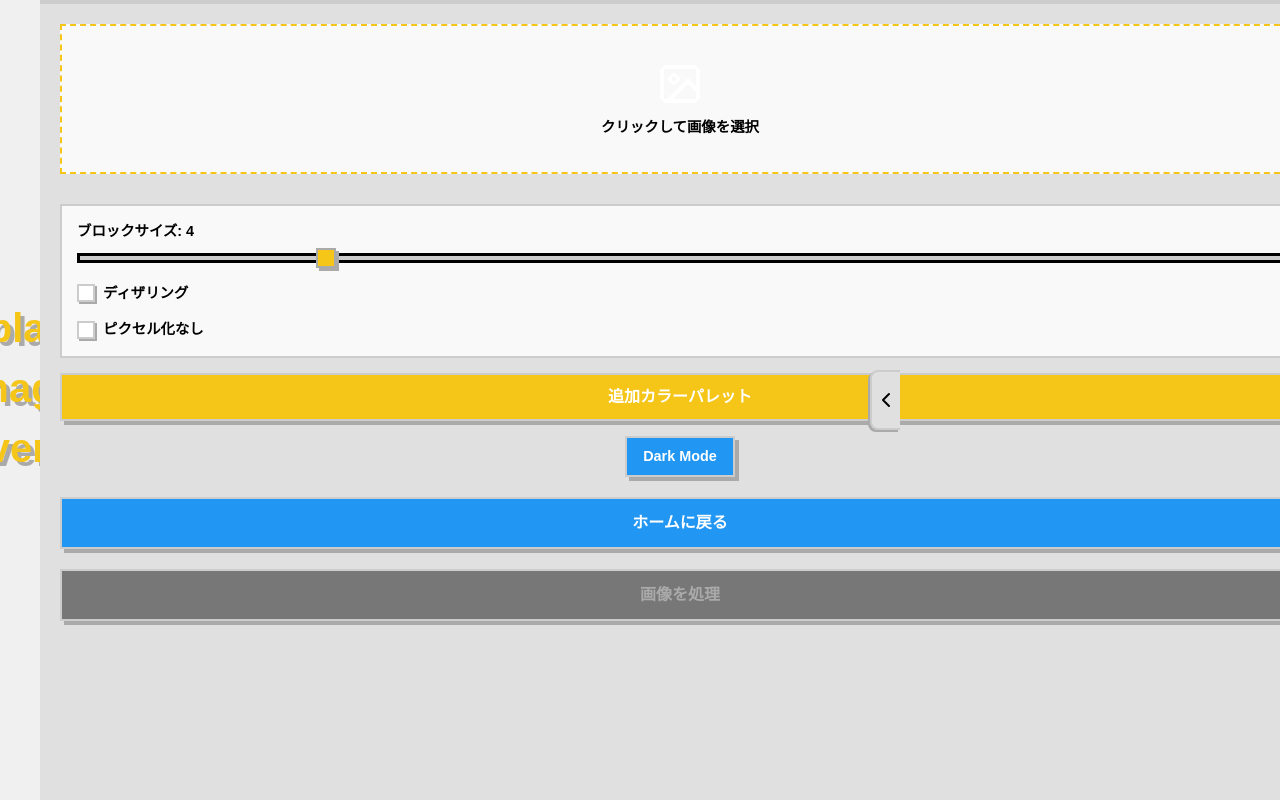
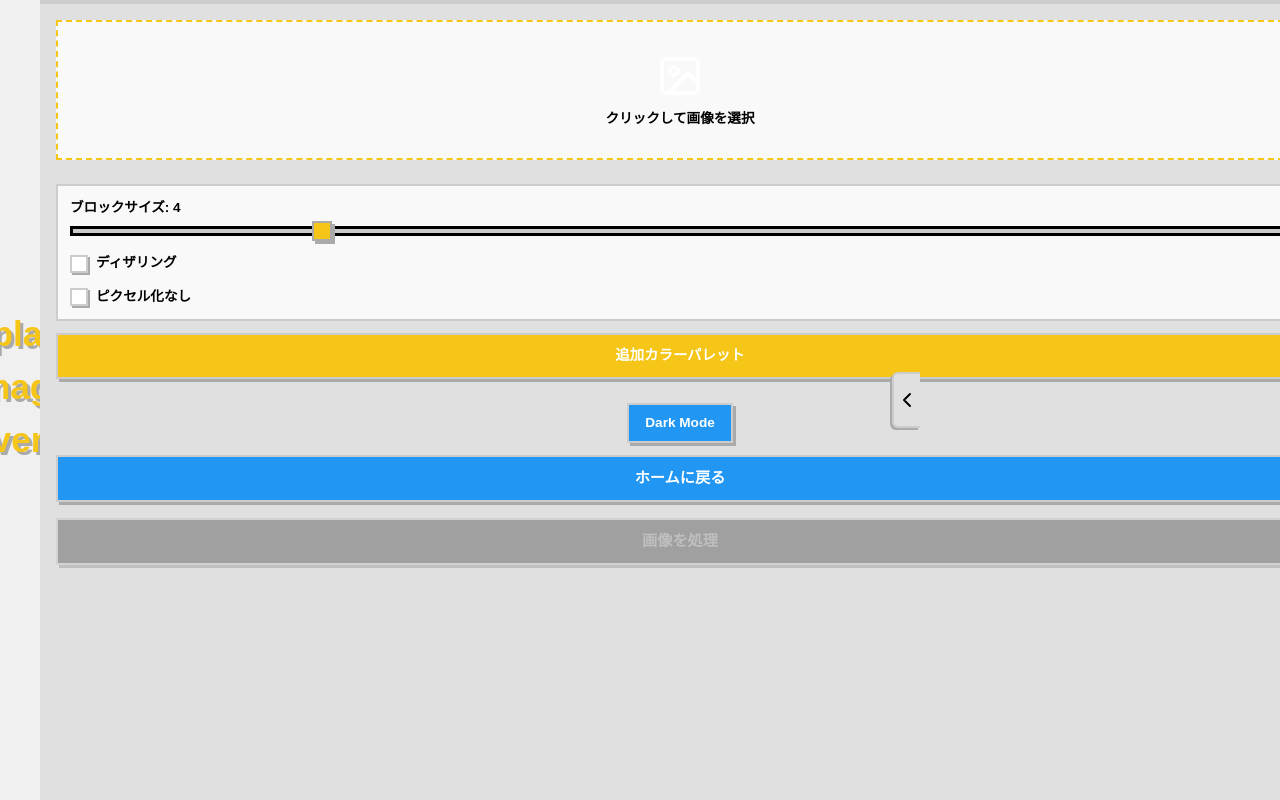
Before and after one commit to tomaru919/wplace-next.js, a Next.js app: page /edit in a window 1280 px wide. Built offline with nearby package versions, Linux system fonts and the light colour scheme; a web font is replaced by a local one.

Commit message:
feat: add file paths as comments to various components and stylesheets for better clarity

```diff
--- a/src/app/actions/image_conversion.ts
+++ b/src/app/actions/image_conversion.ts
@@ -1,3 +1,4 @@
+// app\actions\image_conversion.ts
 "use server"
 
 import sharp from "sharp"
--- a/src/app/components/image _conversion.tsx
+++ b/src/app/components/image _conversion.tsx
@@ -1,3 +1,4 @@
+// src\app\components\image _conversion.tsx
 "use client"
 
 import Link from "next/link"
--- a/src/app/components/library.tsx
+++ b/src/app/components/library.tsx
@@ -1,3 +1,4 @@
+// src\app\components\library.tsx
 "use client"
 
 import { useRouter } from "next/navigation"
--- a/src/app/components/select_colors_modal.tsx
+++ b/src/app/components/select_colors_modal.tsx
@@ -1,3 +1,4 @@
+// src\app\components\select_colors_modal.tsx
 import { SELECTABLE_COLORS } from "@/lib/palette"
 
 export function SelectColorsModal({
--- a/src/app/components/theme_toggle.tsx
+++ b/src/app/components/theme_toggle.tsx
@@ -1,3 +1,4 @@
+// src\app\components\theme_toggle.tsx
 "use client"
 
 import { useTheme } from "@/lib/theme_provider"
--- a/src/app/edit/page.tsx
+++ b/src/app/edit/page.tsx
@@ -1,3 +1,4 @@
+// src\app\edit\page.tsx
 import { headers } from "next/headers"
 import Link from "next/link"
 import ImageConversion from "@/app/components/image _conversion"
--- a/src/app/globals.css
+++ b/src/app/globals.css
@@ -1,3 +1,4 @@
+/* src\app\globals.css */
 @import "tailwindcss";
 
 :root {
@@ -90,10 +91,10 @@ body {
 }
 
 .sidebar {
-  width: 380px;
+  width: 360px;
   flex-shrink: 0;
   background-color: var(--sidebar-background);
-  padding: 20px;
+  padding: 16px;
   overflow-y: auto;
   border-left: 4px solid var(--border-main);
   position: relative;
@@ -106,24 +107,45 @@ body {
 h1 {
   text-align: center;
   margin-bottom: 25px;
-  font-size: 2.5rem;
+  font-size: 2.2rem;
   font-weight: 700;
   color: var(--primary-accent);
-  text-shadow: 4px 4px 0px var(--shadow-main);
+  text-shadow: 3px 3px 0px var(--shadow-main);
+}
+
+h2,
+h3,
+h4 {
+  font-weight: 600;
+  color: var(--text-main);
+  margin-bottom: 10px;
+}
+
+h2 {
+  font-size: 1.5rem;
+}
+
+h3 {
+  font-size: 1.2rem;
+}
+
+h4 {
+  font-size: 1rem;
 }
 
 .upload-area {
   border: 2px dashed var(--upload-area-border);
-  padding: 20px;
+  padding: 16px;
   text-align: center;
   cursor: pointer;
   background-color: var(--upload-area-background);
-  margin-bottom: 15px;
+  margin-bottom: 12px;
   display: flex;
   flex-direction: column;
   justify-content: center;
   align-items: center;
-  min-height: 150px;
+  min-height: 140px;
+  transition: background-color 0.2s ease;
 }
 
 .upload-area:hover {
@@ -143,7 +165,7 @@ h1 {
 }
 
 .controls {
-  padding: 15px;
+  padding: 12px;
   background-color: var(--controls-background);
   border: 2px solid var(--border-main);
 }
@@ -151,24 +173,24 @@ h1 {
 .setting {
   display: flex;
   flex-direction: column;
-  margin-bottom: 15px;
-  gap: 15px;
+  margin-bottom: 12px;
+  gap: 12px;
 }
 
 .control-group {
   display: flex;
   flex-direction: column;
-  gap: 10px;
+  gap: 8px;
 }
 
 .control-group:nth-child(1) {
-  margin-bottom: 15px;
+  margin-bottom: 12px;
 }
 
 label {
   font-weight: 600;
   color: var(--text-main);
-  font-size: 0.9rem;
+  font-size: 0.85rem;
 }
 
 input[type="range"] {
@@ -261,21 +283,21 @@ input[type="checkbox"]:checked::before {
   background-color: var(--process-button-background);
   color: var(--process-button-text);
   border: 2px solid var(--border-main);
-  padding: 12px 30px;
-  font-size: 1rem;
+  padding: 10px 24px;
+  font-size: 0.95rem;
   font-weight: 600;
   cursor: pointer;
   transition: all 0.1s ease;
-  box-shadow: 4px 4px 0 var(--shadow-main);
+  box-shadow: 3px 3px 0 var(--shadow-main);
   display: block;
   width: 100%;
-  margin: 20px auto;
+  margin: 16px auto;
   font-family: "DotGothic16", sans-serif;
 }
 
-.process-btn:hover {
-  transform: translate(2px, 2px);
-  box-shadow: 2px 2px 0 var(--shadow-main);
+.process-btn:hover:not(:disabled) {
+  transform: translate(1.5px, 1.5px);
+  box-shadow: 1.5px 1.5px 0 var(--shadow-main);
 }
 
 .process-btn:disabled {
@@ -283,21 +305,22 @@ input[type="checkbox"]:checked::before {
   color: #aaa;
   cursor: not-allowed;
   transform: none;
-  box-shadow: 4px 4px 0 var(--shadow-main);
+  box-shadow: 3px 3px 0 var(--shadow-main);
+  opacity: 0.6;
 }
 
 .home-link {
   background-color: var(--secondary-button-background);
   color: var(--secondary-button-text);
   border: 2px solid var(--border-main);
-  padding: 12px 30px;
-  font-size: 1rem;
+  padding: 10px 24px;
+  font-size: 0.95rem;
   font-weight: 600;
   cursor: pointer;
   transition: all 0.1s ease;
-  box-shadow: 4px 4px 0 var(--shadow-main);
+  box-shadow: 3px 3px 0 var(--shadow-main);
   display: block;
-  margin: 20px auto;
+  margin: 12px auto;
   font-family: "DotGothic16", sans-serif;
   text-align: center;
   text-decoration: none;
@@ -308,32 +331,34 @@ input[type="checkbox"]:checked::before {
   color: var(--secondary-button-text);
   border: 2px solid var(--border-main);
   padding: 8px 16px;
-  font-size: 0.9rem;
+  font-size: 0.85rem;
   font-weight: 600;
   cursor: pointer;
   transition: all 0.1s ease;
-  box-shadow: 4px 4px 0 var(--shadow-main);
+  box-shadow: 3px 3px 0 var(--shadow-main);
   display: block;
-  margin: auto;
+  margin: 12px auto;
   font-family: "DotGothic16", sans-serif;
   text-align: center;
   text-decoration: none;
 }
 
-.home-link:hover {
-  transform: translate(2px, 2px);
-  box-shadow: 2px 2px 0 var(--shadow-main);
+.home-link:hover,
+.theme-toggle-btn:hover {
+  transform: translate(1.5px, 1.5px);
+  box-shadow: 1.5px 1.5px 0 var(--shadow-main);
 }
 
 .preview-container {
   min-width: 0;
   background: var(--preview-background);
   border: 2px solid var(--border-main);
-  padding: 15px;
+  padding: 12px;
   display: flex;
   flex-direction: column;
   width: 100%;
   height: 100%;
+  gap: 8px;
 }
 
 .canvas-container {
@@ -348,11 +373,11 @@ input[type="checkbox"]:checked::before {
 .zoom-controls {
   display: flex;
   align-items: center;
-  gap: 10px;
-  margin-bottom: 10px;
+  gap: 8px;
   padding: 8px;
   background: var(--zoom-controls-background);
   border: 2px solid var(--border-main);
+  flex-wrap: wrap;
 }
 
 select {
@@ -386,13 +411,14 @@ select {
   background: var(--secondary-button-background);
   color: var(--secondary-button-text);
   border: 2px solid var(--border-main);
-  padding: 8px 16px;
+  padding: 8px 12px;
   font-weight: 600;
   cursor: pointer;
   transition: all 0.1s ease;
-  box-shadow: 4px 4px 0 var(--shadow-main);
+  box-shadow: 3px 3px 0 var(--shadow-main);
   font-family: "DotGothic16", sans-serif;
-  font-size: 0.9rem;
+  font-size: 0.85rem;
+  white-space: nowrap;
 }
 
 .save-btn {
@@ -401,8 +427,8 @@ select {
 
 .download-btn:hover,
 .save-btn:hover {
-  transform: translate(2px, 2px);
-  box-shadow: 2px 2px 0 var(--shadow-main);
+  transform: translate(1.5px, 1.5px);
+  box-shadow: 1.5px 1.5px 0 var(--shadow-main);
 }
 
 .processing {
@@ -450,7 +476,7 @@ select {
 }
 
 .color-settings-container {
-  margin-bottom: 15px;
+  margin-bottom: 12px;
 }
 
 .color-checkboxes {
@@ -510,14 +536,20 @@ select {
   background-color: var(--primary-accent);
   color: var(--secondary-button-text);
   border: 2px solid var(--border-main);
-  padding: 10px 20px;
-  font-size: 1rem;
+  padding: 10px 16px;
+  font-size: 0.9rem;
   font-weight: 600;
   cursor: pointer;
   width: 100%;
-  margin-bottom: 15px;
+  margin-bottom: 12px;
   font-family: "DotGothic16", sans-serif;
-  box-shadow: 4px 4px 0 var(--shadow-main);
+  box-shadow: 3px 3px 0 var(--shadow-main);
+  transition: all 0.1s ease;
+}
+
+.palette-toggle:hover {
+  transform: translate(1.5px, 1.5px);
+  box-shadow: 1.5px 1.5px 0 var(--shadow-main);
 }
 
 .settings-panel.hidden,
@@ -535,10 +567,10 @@ select {
 .toggle-sidebar-btn {
   position: absolute;
   top: 50%;
-  right: 380px;
+  right: 360px;
   transform: translateY(-50%);
-  width: 30px;
-  height: 60px;
+  width: 28px;
+  height: 56px;
   background-color: var(--sidebar-background);
   border: 2px solid var(--border-main);
   border-right: none;
@@ -547,10 +579,14 @@ select {
   justify-content: center;
   align-items: center;
   color: var(--text-main);
-  border-radius: 8px 0 0 8px;
+  border-radius: 6px 0 0 6px;
   box-shadow: -2px 2px 0 var(--shadow-main);
   transition: all 0.3s ease-in-out;
   z-index: 10;
+}
+
+.toggle-sidebar-btn:hover {
+  background-color: var(--upload-area-background-hover);
 }
 
 .app-container.sidebar-closed .toggle-sidebar-btn {
@@ -624,7 +660,7 @@ select {
   transition: all 0.1s ease;
   box-shadow: 3px 3px 0 var(--shadow-main);
   font-family: "DotGothic16", sans-serif;
-  font-size: 0.9rem;
+  font-size: 0.85rem;
 }
 
 .delete-btn {
@@ -634,8 +670,8 @@ select {
 
 .use-image-btn:hover,
 .delete-btn:hover {
-  transform: translate(2px, 2px);
-  box-shadow: 1px 1px 0 var(--shadow-main);
+  transform: translate(1.5px, 1.5px);
+  box-shadow: 1.5px 1.5px 0 var(--shadow-main);
 }
 
 .modal-overlay {
@@ -653,10 +689,11 @@ select {
 
 .modal-content {
   background-color: var(--modal-background);
-  padding: 20px;
+  padding: 16px;
   border: 2px solid var(--border-main);
   box-shadow: 4px 4px 0 var(--shadow-main);
   width: 400px;
+  max-width: 90vw;
 }
 
 /* モバイル対応 */
--- a/src/app/layout.tsx
+++ b/src/app/layout.tsx
@@ -1,3 +1,4 @@
+// src\app\layout.tsx
 import type { Metadata } from "next"
 import { DotGothic16 } from "next/font/google"
 import { ThemeProvider } from "@/lib/theme_provider"
--- a/src/app/not-found.tsx
+++ b/src/app/not-found.tsx
@@ -1,3 +1,4 @@
+// src\app\not-found.tsx
 import Link from "next/link"
 
 export default function NotFound() {
--- a/src/app/page.tsx
+++ b/src/app/page.tsx
@@ -1,3 +1,4 @@
+// src\app\page.tsx
 import Link from "next/link"
 import Library from "@/app/components/library"
 import { ThemeToggle } from "@/app/components/theme_toggle"
--- a/src/lib/palette.ts
+++ b/src/lib/palette.ts
@@ -1,3 +1,4 @@
+// src\lib\palette.ts
 const PALETTE = [
   // default
   { hex: "#000000", name: "Black" },
--- a/src/lib/theme_provider.tsx
+++ b/src/lib/theme_provider.tsx
@@ -1,3 +1,4 @@
+// src\lib\theme_provider.tsx
 "use client"
 
 import { createContext, useCallback, useContext, useEffect, useState } from "react"
```
